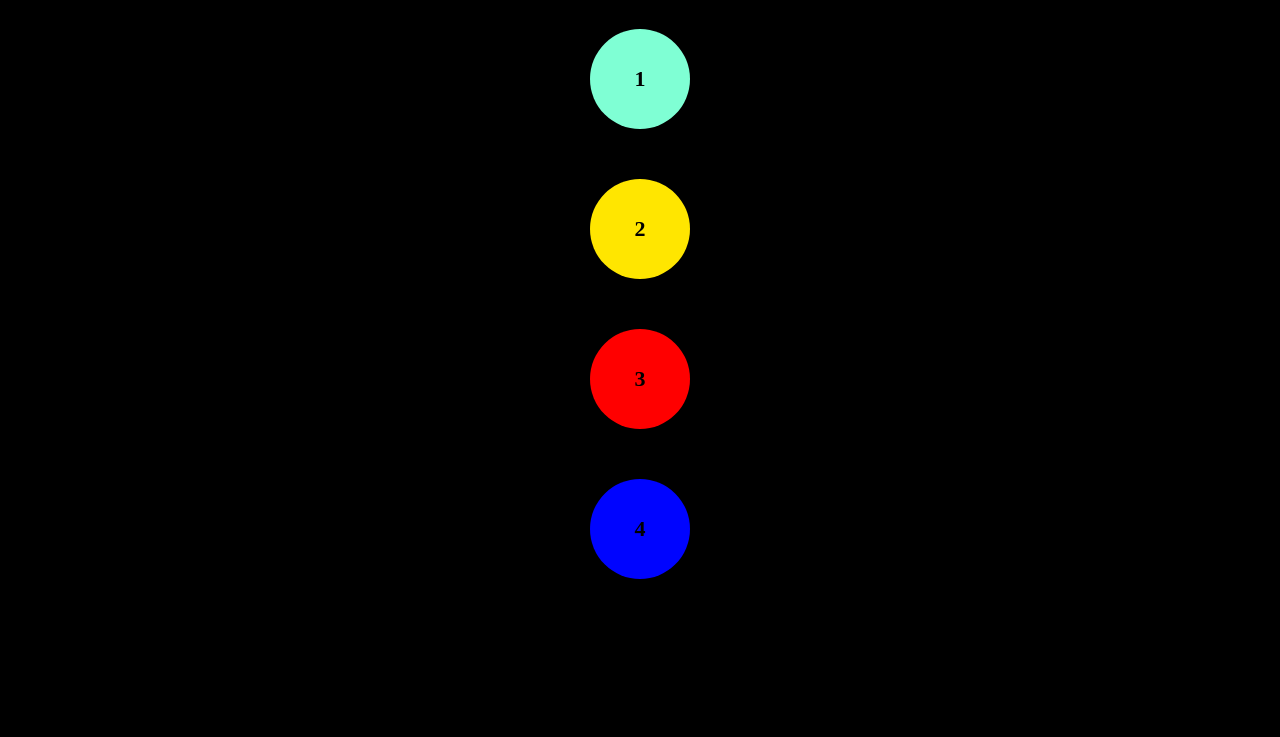
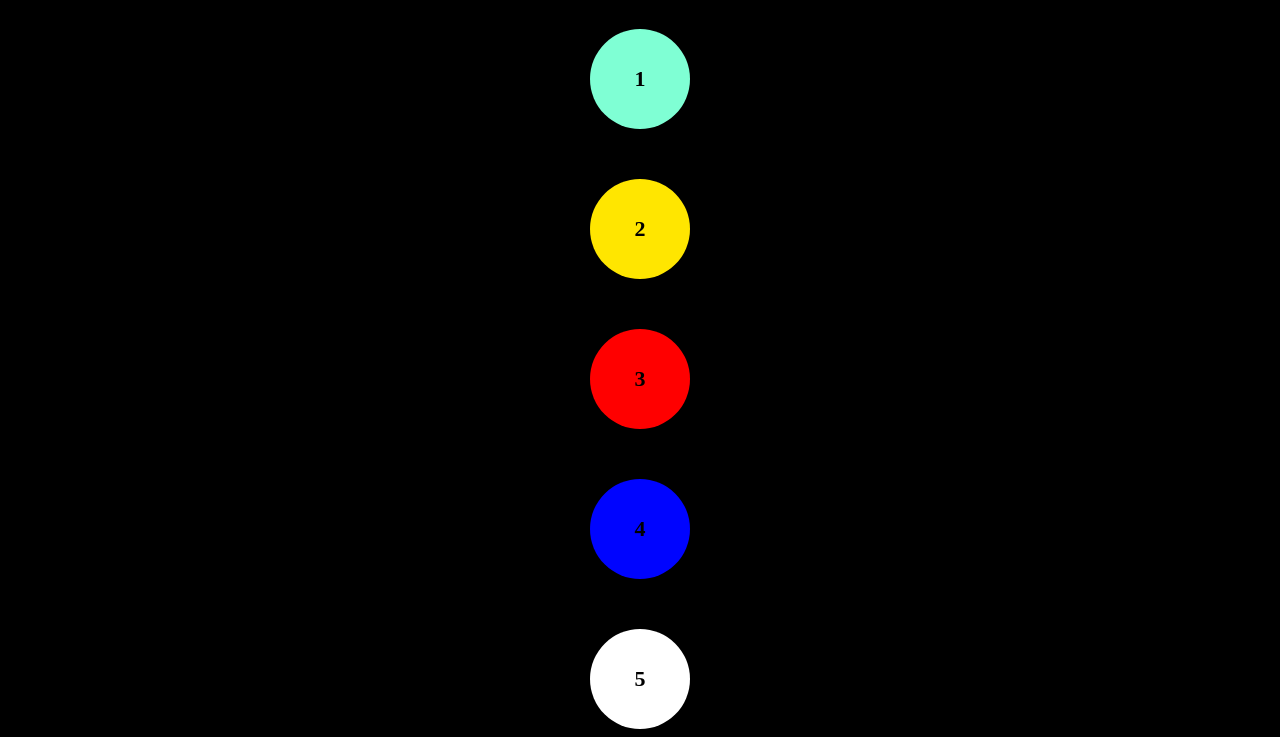
Before and after one commit to avivmor97/Git-Basics--The-Ball-Game, a plain HTML site: page index.html in a window 1280 px wide. Shown: the part 66-803 px from the top of the page. Drawn offline with Linux system fonts and the light colour scheme.

Commit message:
Add a fifth ball. When it is clicked, the page's background color changes to a  random color

```diff
--- a/Css/main.css
+++ b/Css/main.css
@@ -4,6 +4,7 @@
 
 body{
     background-color: black;
+    transition: 1s;
 
 }
 
@@ -94,3 +95,23 @@ h1{
 
 
 }
+.ball5{
+    height: 100px;
+    width: 100px;
+    border-radius: 50%;
+    background-color: rgb(255, 255, 255);
+    margin: auto;
+    margin-top: 50px;
+    text-align: center;
+    display: flex;
+    justify-content: center;
+    align-items: center;
+    text-align: center;
+    color: black;
+    font-size: 22px;
+    font-weight: bold;
+    transition: 1s;
+
+
+
+}
--- a/JS/main.js
+++ b/JS/main.js
@@ -79,6 +79,14 @@ function onThirdBallClick() {
 }
 
 
-function onFourthBallClick(){
+function onFourthBallClick() {
     reduceBallSizes()
 }
+
+function onFifthBallClick(){
+    var elBody = document.querySelector('body')
+
+    elBody.style.backgroundColor = getRandomColor()
+
+
+}
--- a/index.html
+++ b/index.html
@@ -12,6 +12,7 @@
     <div onclick="onBallClick(event,300)" class="ball2">2</div>
     <div onclick="onThirdBallClick()" class="ball3">3</div>
     <div onclick="onFourthBallClick()" class="ball4">4</div>
+    <div onclick="onFifthBallClick()" class="ball5">5</div>
 
     <script src="JS/main.js"></script>
     <script src="JS/util.js"></script>
```
